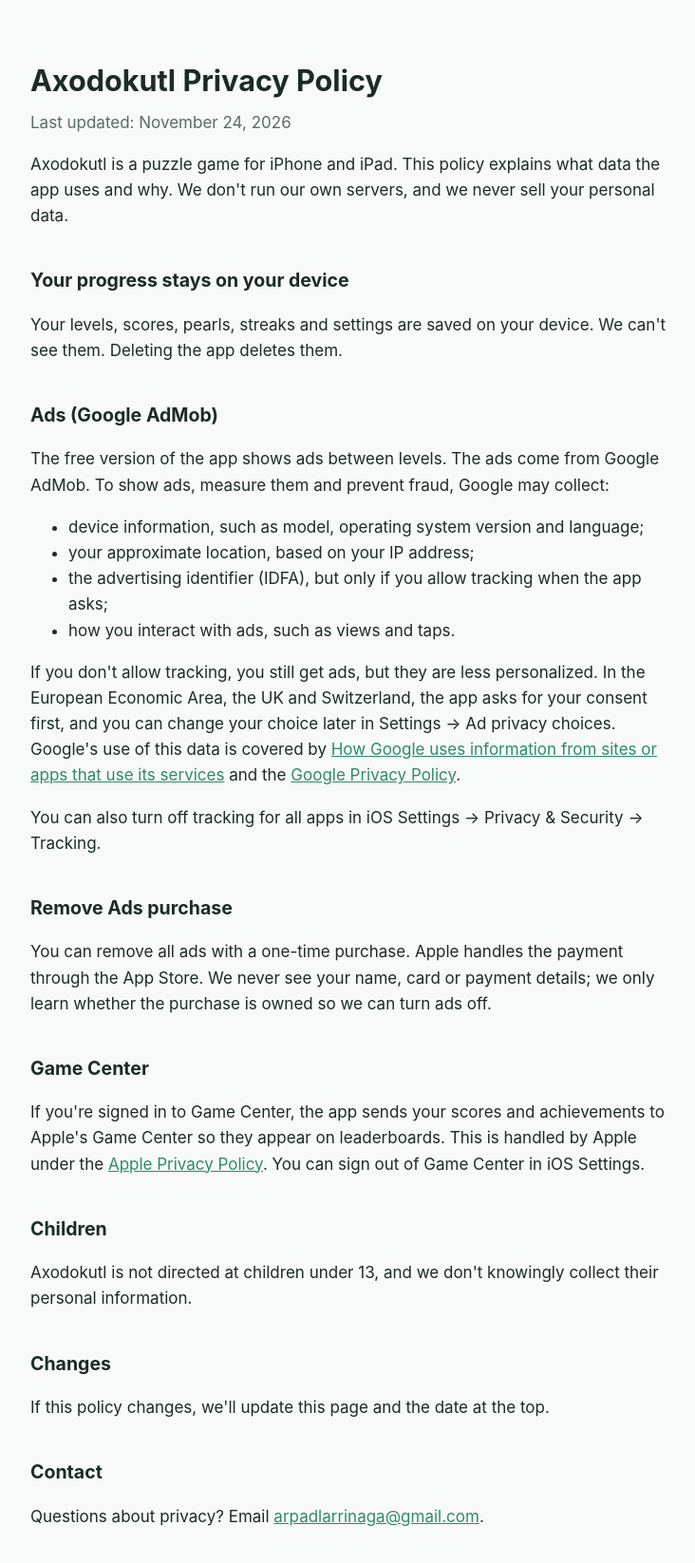
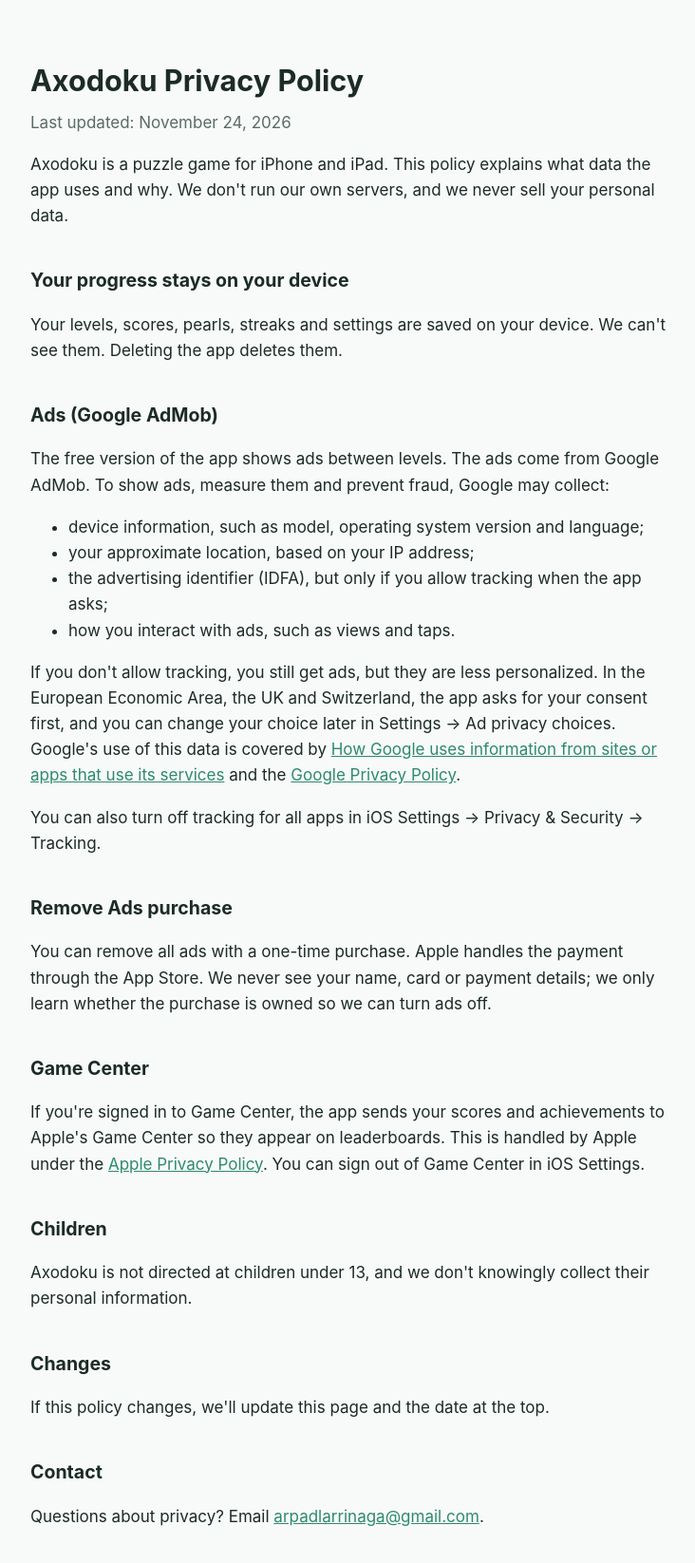
Before and after one commit to arpad-la/lotllogic, a plain HTML site: page privacy.html in a window 1280 px wide. Shown: the whole page at 95% size, without its empty margins (268-1000 px from the left). Drawn offline with Linux system fonts and the light colour scheme.

Commit message:
Rename to Axodoku

```diff
--- a/privacy.html
+++ b/privacy.html
@@ -3,7 +3,7 @@
 <head>
 <meta charset="utf-8">
 <meta name="viewport" content="width=device-width, initial-scale=1">
-<title>Axodokutl Privacy Policy</title>
+<title>Axodoku Privacy Policy</title>
 <style>
   :root { --bg: #f7faf8; --fg: #1d2b26; --muted: #5b6b65; --accent: #2f8a6b; }
   @media (prefers-color-scheme: dark) { :root { --bg: #111816; --fg: #e4ece8; --muted: #9aaba4; --accent: #6cc7a3; } }
@@ -17,10 +17,10 @@
 </head>
 <body>
 <main>
-<h1>Axodokutl Privacy Policy</h1>
+<h1>Axodoku Privacy Policy</h1>
 <p class="updated">Last updated: November 24, 2026</p>
 
-<p>Axodokutl is a puzzle game for iPhone and iPad. This policy explains what data the app uses and why. We don't run our own servers, and we never sell your personal data.</p>
+<p>Axodoku is a puzzle game for iPhone and iPad. This policy explains what data the app uses and why. We don't run our own servers, and we never sell your personal data.</p>
 
 <h2>Your progress stays on your device</h2>
 <p>Your levels, scores, pearls, streaks and settings are saved on your device. We can't see them. Deleting the app deletes them.</p>
@@ -43,7 +43,7 @@
 <p>If you're signed in to Game Center, the app sends your scores and achievements to Apple's Game Center so they appear on leaderboards. This is handled by Apple under the <a href="https://www.apple.com/legal/privacy/">Apple Privacy Policy</a>. You can sign out of Game Center in iOS Settings.</p>
 
 <h2>Children</h2>
-<p>Axodokutl is not directed at children under 13, and we don't knowingly collect their personal information.</p>
+<p>Axodoku is not directed at children under 13, and we don't knowingly collect their personal information.</p>
 
 <h2>Changes</h2>
 <p>If this policy changes, we'll update this page and the date at the top.</p>
```
Also changed, not shown: support.html (+3 -3 lines).
